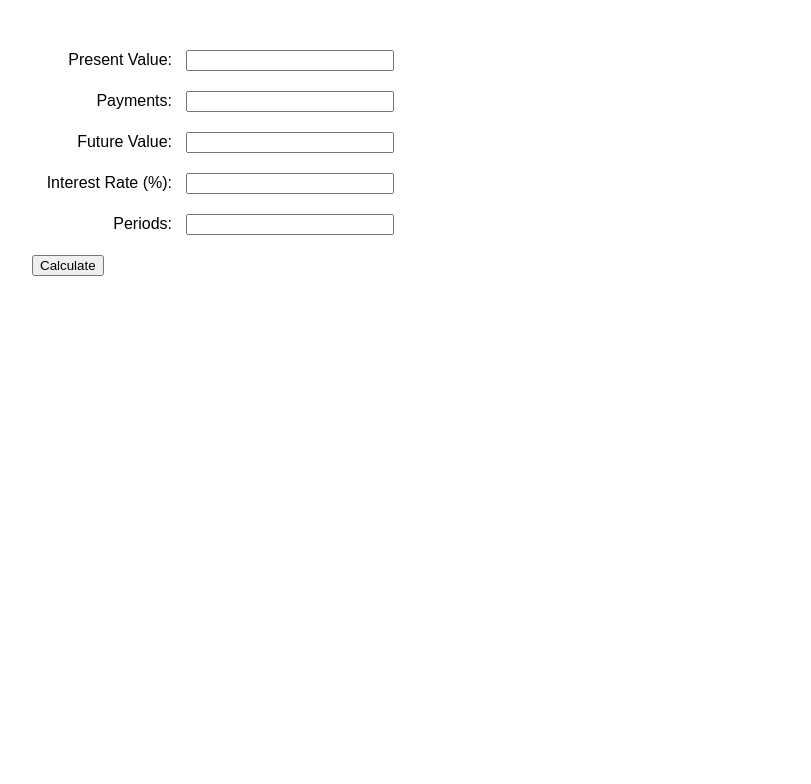
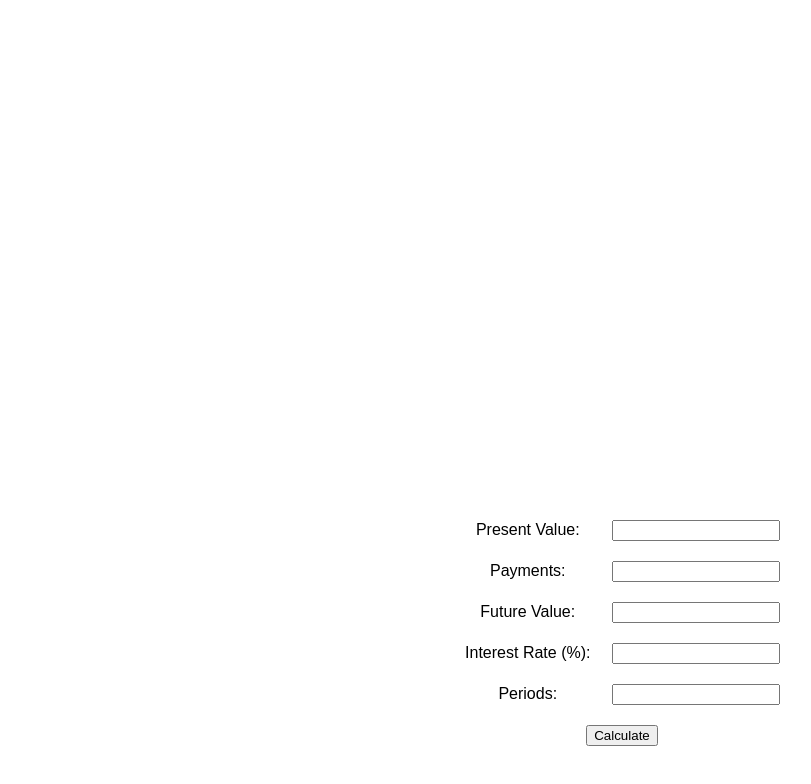
Before and after one commit to doings-projects-stuffs/financial-calculator, a website with bundled scripts: page view1.html in a window 1280 px wide. Shown: the whole page, without its empty margins (18-829 px from the left). Built offline with nearby package versions, Linux system fonts and the light colour scheme.

Commit message:
simplify and tweak css

```diff
--- a/view1.css
+++ b/view1.css
@@ -1,5 +1,6 @@
 body {
-    margin: 50px;
+    text-align: center;
+    padding-top: 40%;
     font-family: Arial, sans-serif;
 }
 
@@ -9,11 +10,10 @@ body {
 
 .tvm-input label {
     display: inline-block;
-    width: 140px; /* so all labels have the same width */
-    text-align: right; /* align text to the right of the label */
-    margin-right: 10px; /* spacing between label and input */
+    width: 8rem;
+    margin-right: 1rem; /* spacing between label and input */
 }
 
 .tvm-input input {
-    width: 200px; /* width standard for all input fields */
+    width: 10rem;
 }
```
